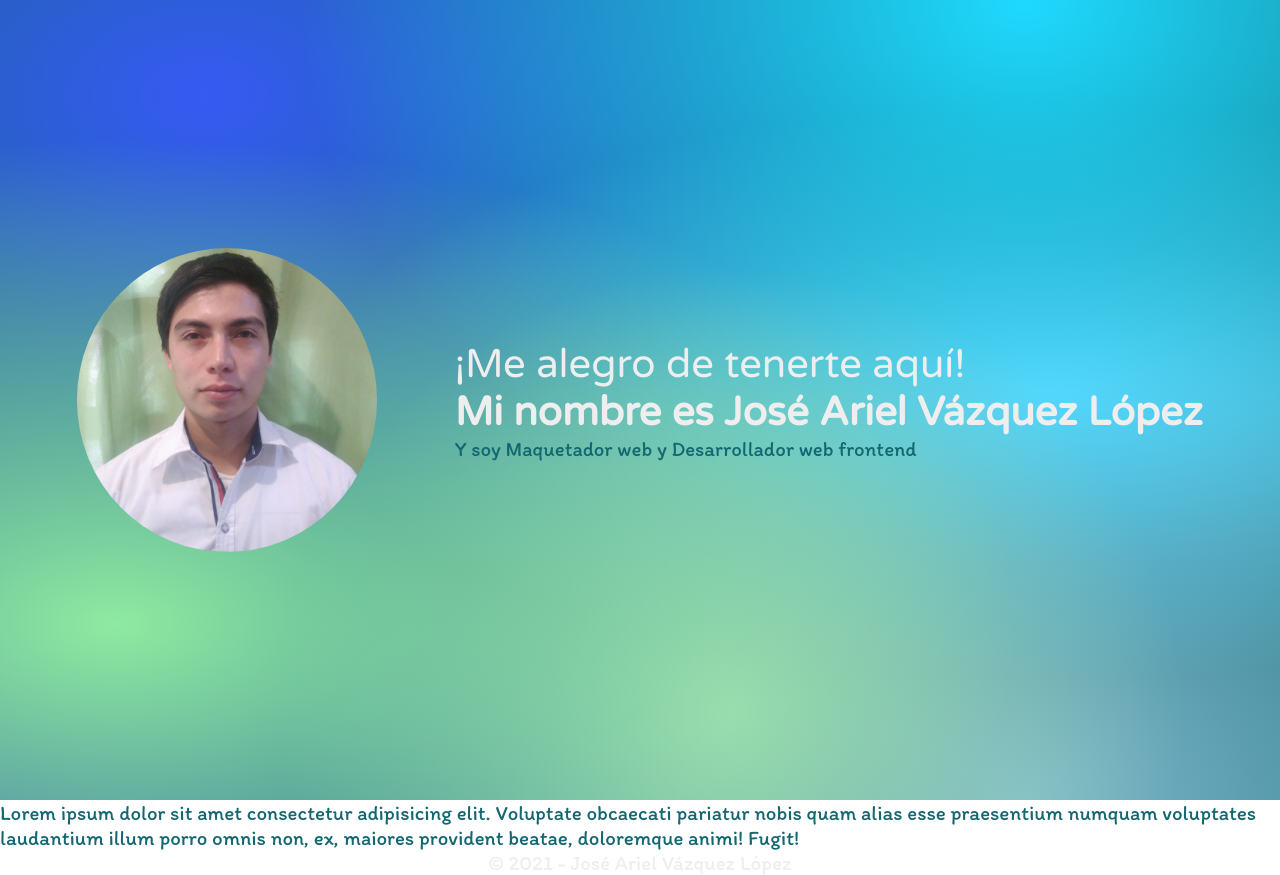
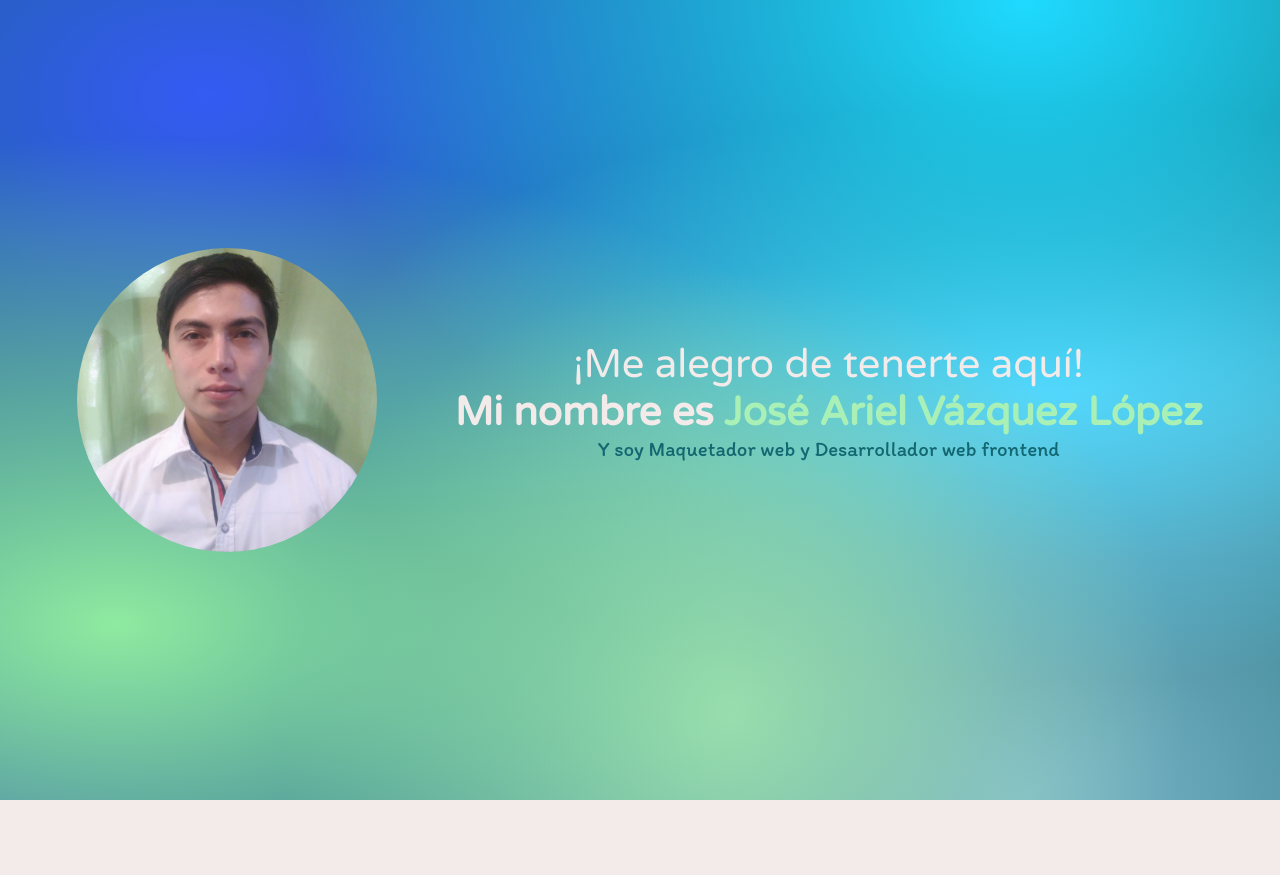
Before and after one commit to arievala/arievala.github.io, a plain HTML site: page index.html in a window 1280 px wide. After the commit the page ends 852 px from the top, so only its background shows below. Drawn offline with Linux system fonts and the light colour scheme.

Commit message:
Se agregaron detalles de diseño

```diff
--- a/css/styles.css
+++ b/css/styles.css
@@ -19,7 +19,8 @@
         radial-gradient(at 80% 100%, hsla(196,44%,65%,1) 0, transparent 50%),
         radial-gradient(at 16% 12%, hsla(228,89%,58%,1) 0, transparent 50%);
     --background: #136771 ;
-    --font-color: #eee;
+    --font-color: rgb(243, 234, 234);
+    --color-span: hsla(131,70%,80%,1);
 }
 
 
@@ -27,6 +28,7 @@ body {
     margin: 0;
     padding: 0;
     min-height: 100vh;
+    background: var(--font-color);
 }
 
 body * {
@@ -54,6 +56,11 @@ body * {
     display: flex;
     justify-content: space-evenly;
     align-items: center;
+    text-align: center;
+}
+
+.span {
+    color: var(--color-span);
 }
 
 .header-image {
--- a/index.html
+++ b/index.html
@@ -17,14 +17,18 @@
                     ¡Me alegro de tenerte aqu&iacute;!
                 </p>
                 <h1 class="title-level1 h1">
-                    Mi nombre es Jos&eacute; Ariel V&aacute;zquez L&oacute;pez
+                    Mi nombre es <span class="span">Jos&eacute; Ariel V&aacute;zquez L&oacute;pez</span>
                 </h1>
                 <p class="p">Y soy Maquetador web y Desarrollador web frontend</p>
             </div>
         </header>
 
         <main class="main">
-            <p class="p">Lorem ipsum dolor sit amet consectetur adipisicing elit. Voluptate obcaecati pariatur nobis quam alias esse praesentium numquam voluptates laudantium illum porro omnis non, ex, maiores provident beatae, doloremque animi! Fugit!</p>
+            <article>
+                <section class="about-me">
+                    <h2>Sobre mi</h2>
+                </section>
+            </article>
         </main>
 
         <footer class="footer">
```
